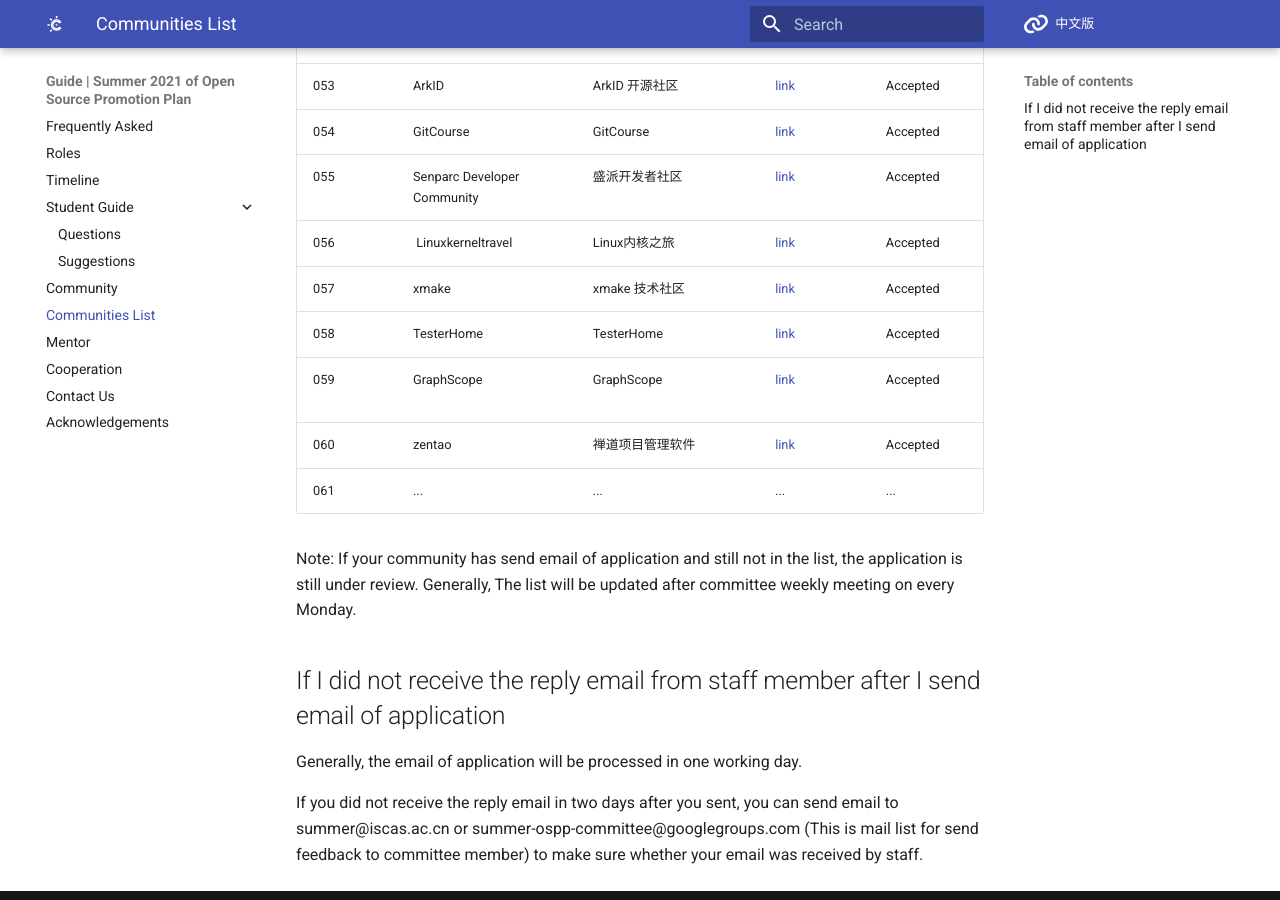
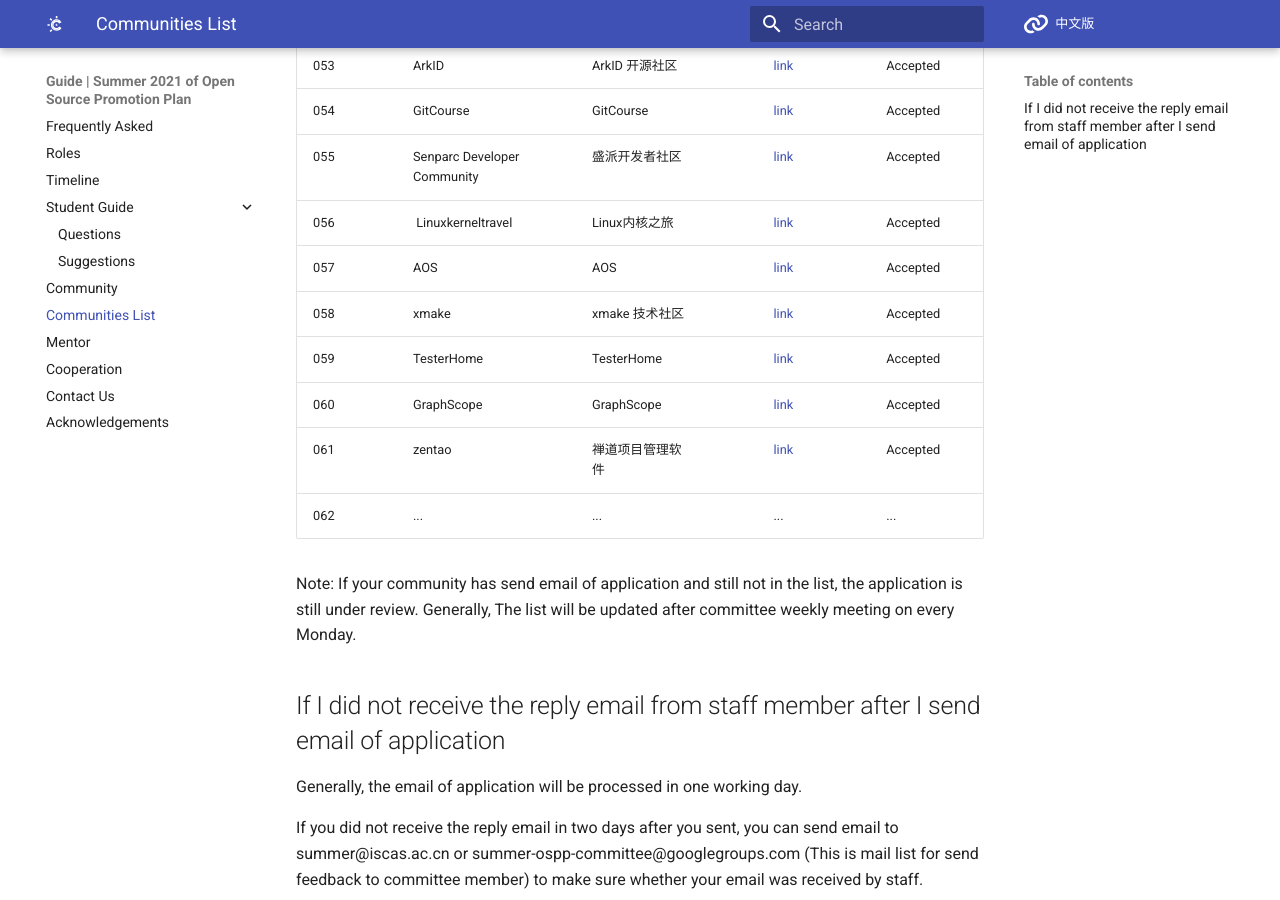
Before and after one commit to summer-ospp/help-en, an MkDocs documentation site: the page built from docs/communities-list.md, in a window 1280 px wide and 900 px high, scrolled down 2896 px. Built offline with MkDocs 1.6.1 and Material for MkDocs 9.7.7, drawn with Linux system fonts in a browser that asks for light colours; comment, search, counter and statistics services are not loaded.

Commit message:
Update communities-list.md

```diff
--- a/docs/communities-list.md
+++ b/docs/communities-list.md
@@ -62,11 +62,12 @@ Before the deadline (May 20th, 2021) of application for community, this list wil
 | 054  | GitCourse               | GitCourse                      | [link]( http://gitcourse-io.kfcoding.com/   )                 | Accepted     |
 | 055  | Senparc Developer Community          | 盛派开发者社区     | [link]( https://dev.senparc.com/)                             | Accepted     |
 | 056  | Linuxkerneltravel       | Linux内核之旅                   | [link]( http://kerneltravel.net/ )                            | Accepted     |
-| 057  | xmake                   | xmake 技术社区                 | [link](   https://xmake.io   )                                 | Accepted     |
-| 058  | TesterHome              | TesterHome                     | [link]( https://testerhome.com/ )                              | Accepted    |
-| 059  | GraphScope              | GraphScope                    | [link]( https://graphscope.io)                                  | Accepted     |
-| 060  | zentao                  | 禅道项目管理软件                 | [link]( https://www.zentao.net/)                               | Accepted    |
-| 061  | ...                     | ...                | ...         | ...    |
+| 057  | AOS                     | AOS                            | [link](  https://aos.dev/docs   )                             | Accepted    |
+| 058  | xmake                   | xmake 技术社区                 | [link](   https://xmake.io   )                                 | Accepted    |
+| 059  | TesterHome              | TesterHome                     | [link]( https://testerhome.com/ )                              | Accepted   |
+| 060  | GraphScope              | GraphScope                    | [link]( https://graphscope.io)                                  | Accepted    |
+| 061  | zentao                  | 禅道项目管理软件                 | [link]( https://www.zentao.net/)                   | Accepted    |
+| 062  | ...                     | ...                | ...         | ...    |
 
 
 
```
